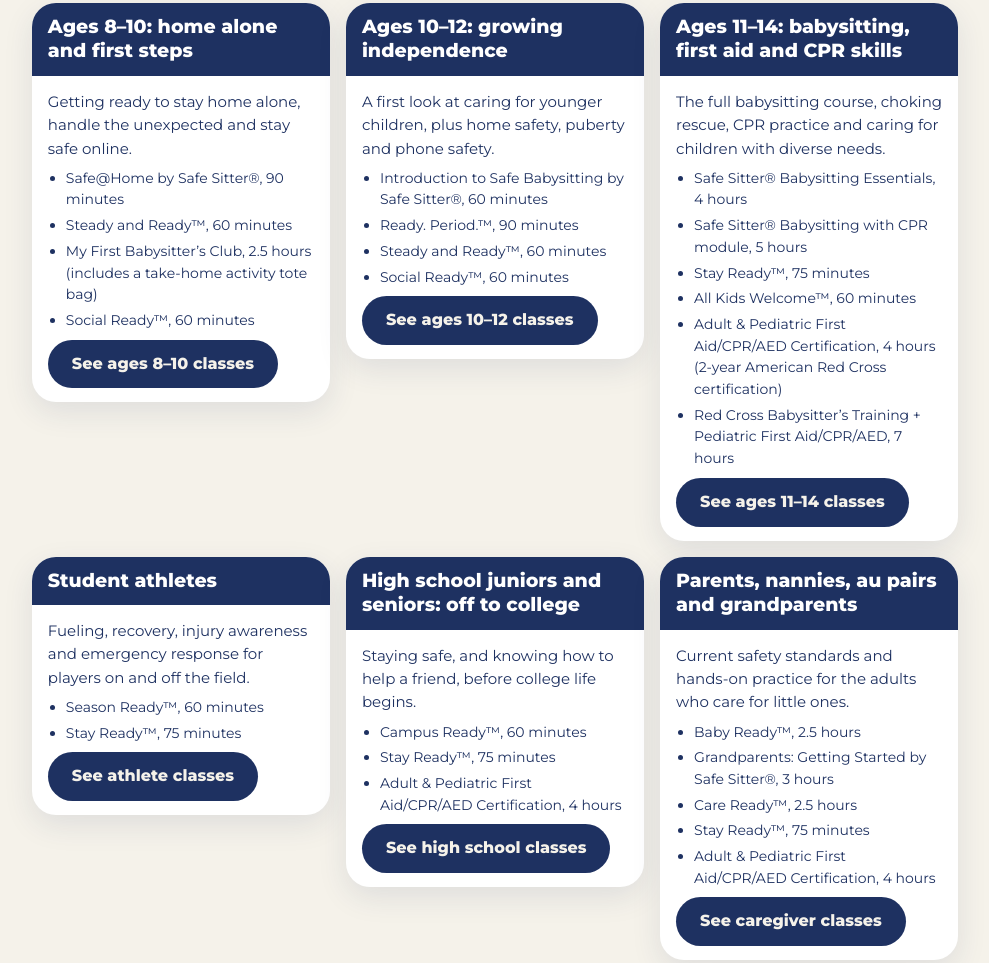
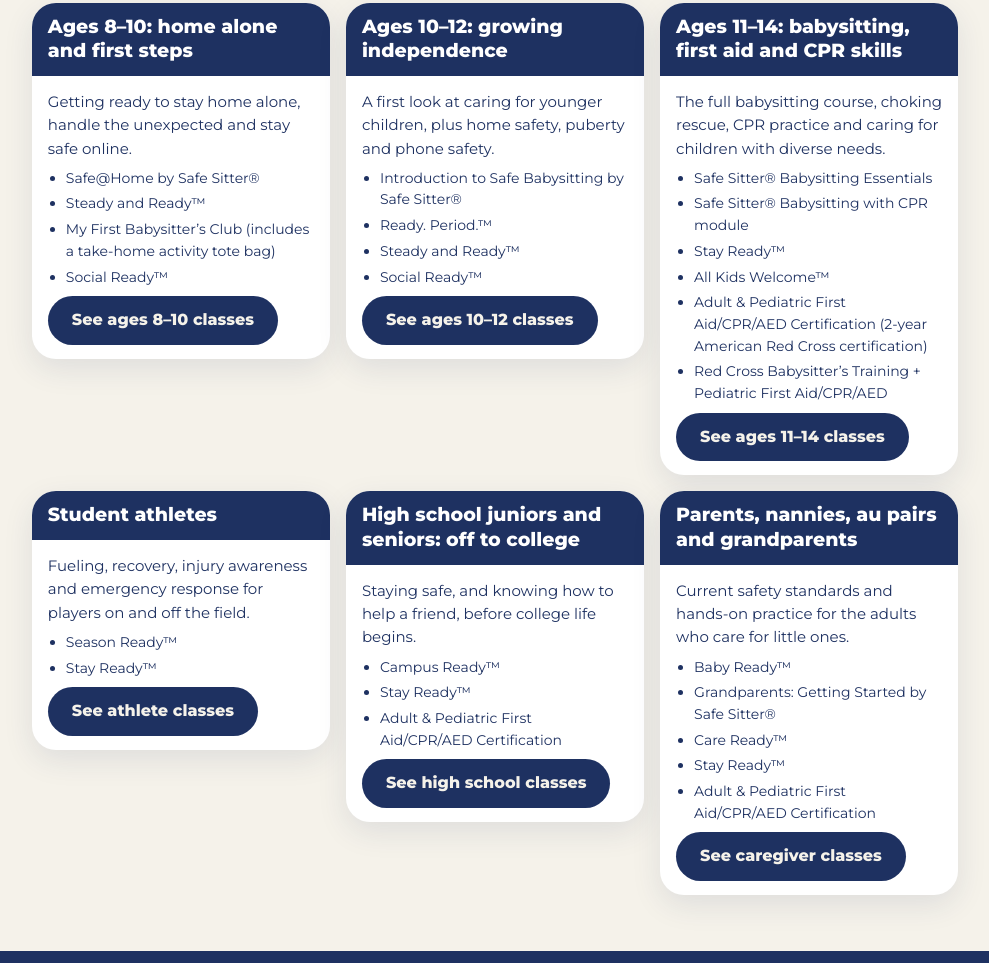
Before and after one commit to ltkarr/mindfulbeginnings, a website: page index.html in a window 1280 px wide. Shown: the part 1188-2151 px from the top of the page, without its empty margins (145-1134 px from the left). Drawn offline with Linux system fonts and the light colour scheme.

Commit message:
Curriculum specialists show as Instructor too; remove class durations from homepage

```diff
--- a/index.html
+++ b/index.html
@@ -90,10 +90,10 @@
 <div class="mb-card-body">
 <p class="mb-card-text">Getting ready to stay home alone, handle the unexpected and stay safe online.</p>
 <ul class="mb-card-list">
-<li>Safe@Home by Safe Sitter®, 90 minutes</li>
-<li>Steady and Ready™, 60 minutes</li>
-<li>My First Babysitter’s Club, 2.5 hours (includes a take-home activity tote bag)</li>
-<li>Social Ready™, 60 minutes</li>
+<li>Safe@Home by Safe Sitter®</li>
+<li>Steady and Ready™</li>
+<li>My First Babysitter’s Club (includes a take-home activity tote bag)</li>
+<li>Social Ready™</li>
 </ul>
 <a class="mb-btn mb-btn-navy" href="/classes-catalog#ages-8-10">See ages 8–10 classes</a>
 </div>
@@ -103,10 +103,10 @@
 <div class="mb-card-body">
 <p class="mb-card-text">A first look at caring for younger children, plus home safety, puberty and phone safety.</p>
 <ul class="mb-card-list">
-<li>Introduction to Safe Babysitting by Safe Sitter®, 60 minutes</li>
-<li>Ready. Period.™, 90 minutes</li>
-<li>Steady and Ready™, 60 minutes</li>
-<li>Social Ready™, 60 minutes</li>
+<li>Introduction to Safe Babysitting by Safe Sitter®</li>
+<li>Ready. Period.™</li>
+<li>Steady and Ready™</li>
+<li>Social Ready™</li>
 </ul>
 <a class="mb-btn mb-btn-navy" href="/classes-catalog#ages-10-12">See ages 10–12 classes</a>
 </div>
@@ -116,12 +116,12 @@
 <div class="mb-card-body">
 <p class="mb-card-text">The full babysitting course, choking rescue, CPR practice and caring for children with diverse needs.</p>
 <ul class="mb-card-list">
-<li>Safe Sitter® Babysitting Essentials, 4 hours</li>
-<li>Safe Sitter® Babysitting with CPR module, 5 hours</li>
-<li>Stay Ready™, 75 minutes</li>
-<li>All Kids Welcome™, 60 minutes</li>
-<li>Adult & Pediatric First Aid/CPR/AED Certification, 4 hours (2-year American Red Cross certification)</li>
-<li>Red Cross Babysitter’s Training + Pediatric First Aid/CPR/AED, 7 hours</li>
+<li>Safe Sitter® Babysitting Essentials</li>
+<li>Safe Sitter® Babysitting with CPR module</li>
+<li>Stay Ready™</li>
+<li>All Kids Welcome™</li>
+<li>Adult & Pediatric First Aid/CPR/AED Certification (2-year American Red Cross certification)</li>
+<li>Red Cross Babysitter’s Training + Pediatric First Aid/CPR/AED</li>
 </ul>
 <a class="mb-btn mb-btn-navy" href="/classes-catalog#ages-11-14">See ages 11–14 classes</a>
 </div>
@@ -131,8 +131,8 @@
 <div class="mb-card-body">
 <p class="mb-card-text">Fueling, recovery, injury awareness and emergency response for players on and off the field.</p>
 <ul class="mb-card-list">
-<li>Season Ready™, 60 minutes</li>
-<li>Stay Ready™, 75 minutes</li>
+<li>Season Ready™</li>
+<li>Stay Ready™</li>
 </ul>
 <a class="mb-btn mb-btn-navy" href="/classes-catalog#student-athletes">See athlete classes</a>
 </div>
@@ -142,9 +142,9 @@
 <div class="mb-card-body">
 <p class="mb-card-text">Staying safe, and knowing how to help a friend, before college life begins.</p>
 <ul class="mb-card-list">
-<li>Campus Ready™, 60 minutes</li>
-<li>Stay Ready™, 75 minutes</li>
-<li>Adult & Pediatric First Aid/CPR/AED Certification, 4 hours</li>
+<li>Campus Ready™</li>
+<li>Stay Ready™</li>
+<li>Adult & Pediatric First Aid/CPR/AED Certification</li>
 </ul>
 <a class="mb-btn mb-btn-navy" href="/classes-catalog#high-school">See high school classes</a>
 </div>
@@ -154,11 +154,11 @@
 <div class="mb-card-body">
 <p class="mb-card-text">Current safety standards and hands-on practice for the adults who care for little ones.</p>
 <ul class="mb-card-list">
-<li>Baby Ready™, 2.5 hours</li>
-<li>Grandparents: Getting Started by Safe Sitter®, 3 hours</li>
-<li>Care Ready™, 2.5 hours</li>
-<li>Stay Ready™, 75 minutes</li>
-<li>Adult & Pediatric First Aid/CPR/AED Certification, 4 hours</li>
+<li>Baby Ready™</li>
+<li>Grandparents: Getting Started by Safe Sitter®</li>
+<li>Care Ready™</li>
+<li>Stay Ready™</li>
+<li>Adult & Pediatric First Aid/CPR/AED Certification</li>
 </ul>
 <a class="mb-btn mb-btn-navy" href="/classes-catalog#parents-caregivers">See caregiver classes</a>
 </div>
```
Also changed, not shown: about.html (+9 -9 lines).
